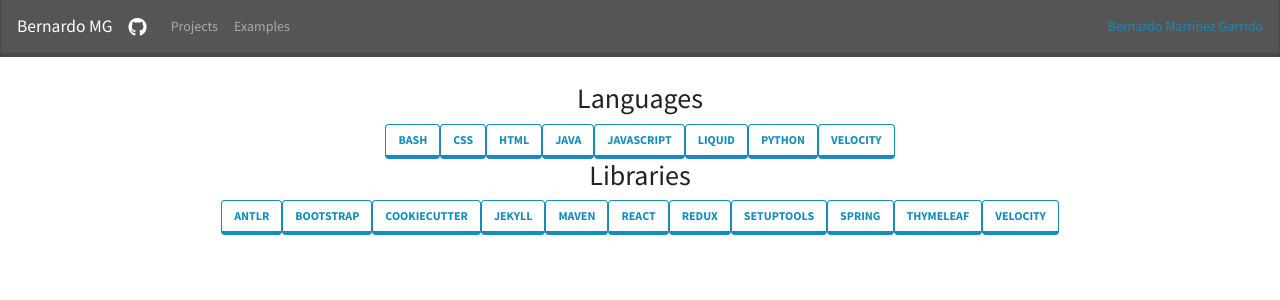
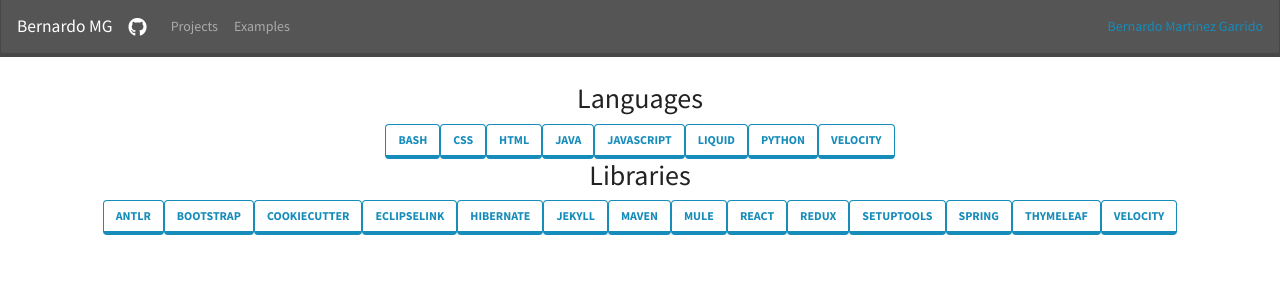
Before and after one commit to Bernardo-MG/front-site, a Jekyll site: the page built from index.md, in a window 1280 px wide. Shown: the top 300 px of the page. Built offline with Jekyll 4.4.1, drawn with Linux system fonts in a browser that asks for light colours; nearby versions of some CDN libraries; a script that is not in the unit is left out.

Commit message:
Tags are taken from all the projects

```diff
--- a/_layouts/home.html
+++ b/_layouts/home.html
@@ -9,7 +9,8 @@
       </section>
       {%- assign langs = '' | split: '' -%}
       {%- assign libs = '' | split: '' -%}
-      {%- for project in site.projects -%}
+      {% assign all_projects = site.projects | concat: site.examples %}
+      {%- for project in all_projects -%}
          {%- for lang in project.languages -%}
             {% unless langs contains lang %}
                {% assign langs = langs | push: lang %}
```
